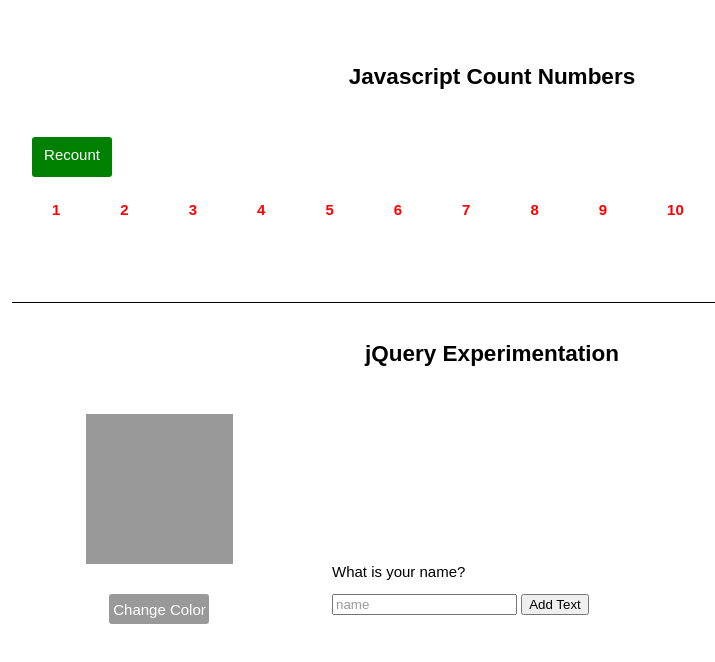
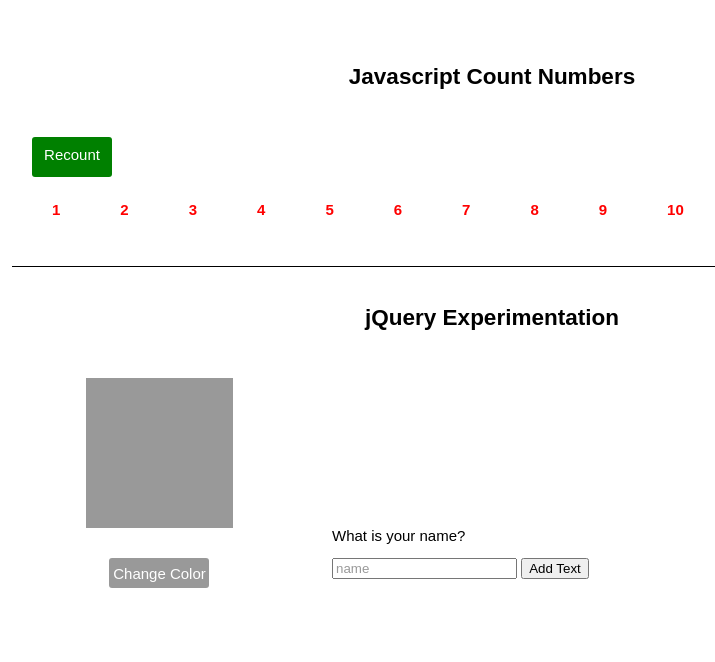
Before and after one commit to rjgoetz/webdev2, a plain HTML site: page week9/assignment9/index.html in a window 1280 px wide. Shown: the part 84-746 px from the top of the page, without its empty margins (148-863 px from the left). Drawn offline with Linux system fonts and the light colour scheme.

Commit message:
updated css

```diff
--- a/week9/assignment9/global.css
+++ b/week9/assignment9/global.css
@@ -35,7 +35,8 @@
 .javascript {
   margin-bottom: 40px;
   border-bottom: 1px solid black;
-  padding: 30px 0 60px 0;
+  height: 250px;
+  padding-top: 30px;
 }
 
 ul {
```
